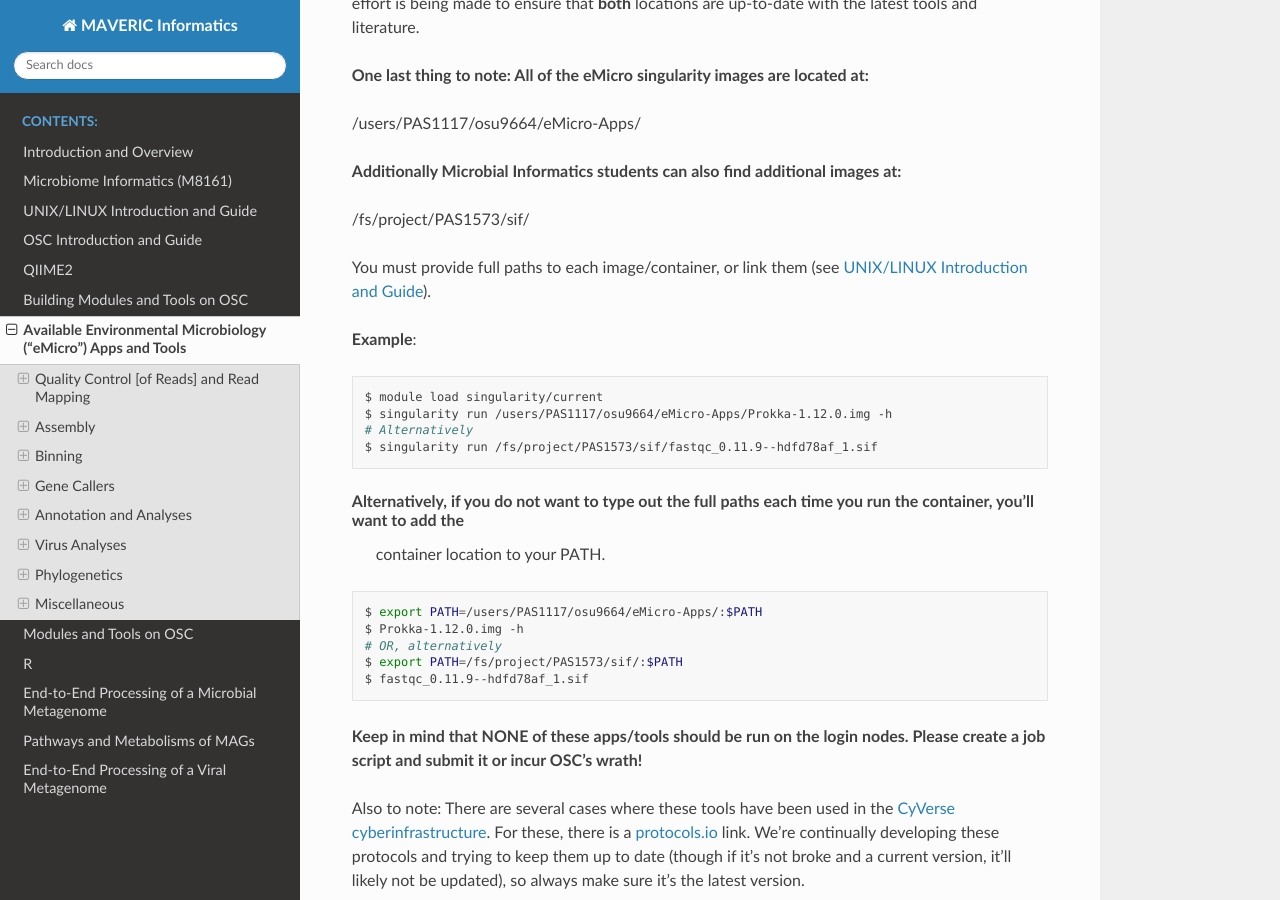
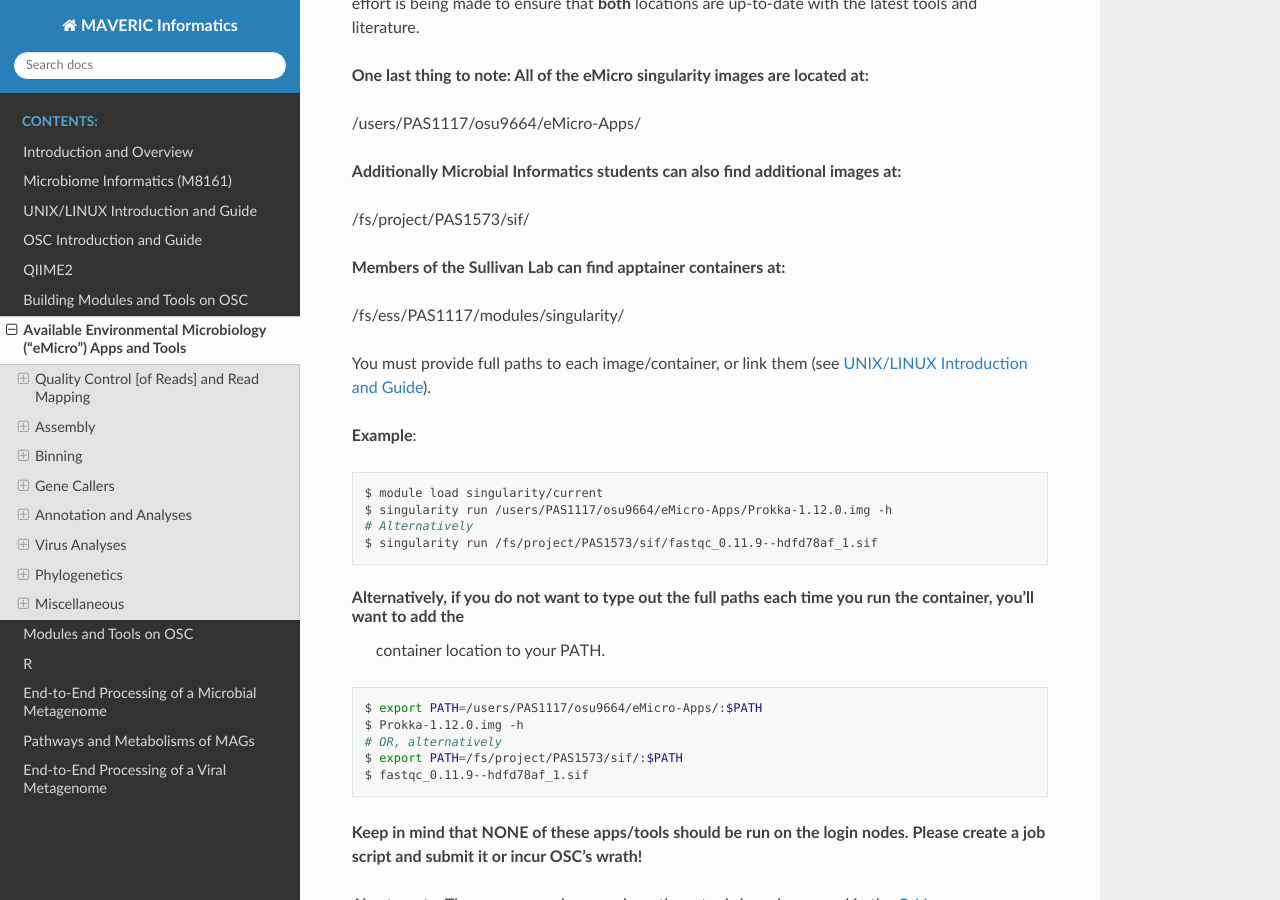
Before and after one commit to MAVERIC-Labs/MAVERIC_informatics, a Sphinx documentation site: the page built from docs/source/eMicro-Apps.rst, in a window 1280 px wide and 900 px high, scrolled down 397 px. Built offline with Sphinx 7.4.7 and the Read the Docs theme 3.1.0, drawn with Linux system fonts in a browser that asks for light colours.

Commit message:
Small test edit

```diff
--- a/docs/source/eMicro-Apps.rst
+++ b/docs/source/eMicro-Apps.rst
@@ -20,6 +20,10 @@ and literature.
 **Additionally Microbial Informatics students can also find additional images at:**
 
 /fs/project/PAS1573/sif/
+
+**Members of the Sullivan Lab can find apptainer containers at:**
+
+/fs/ess/PAS1117/modules/singularity/
 
 You must provide full paths to each image/container, or link them  (see :ref:`UNIX_LINUX`).
 
```
